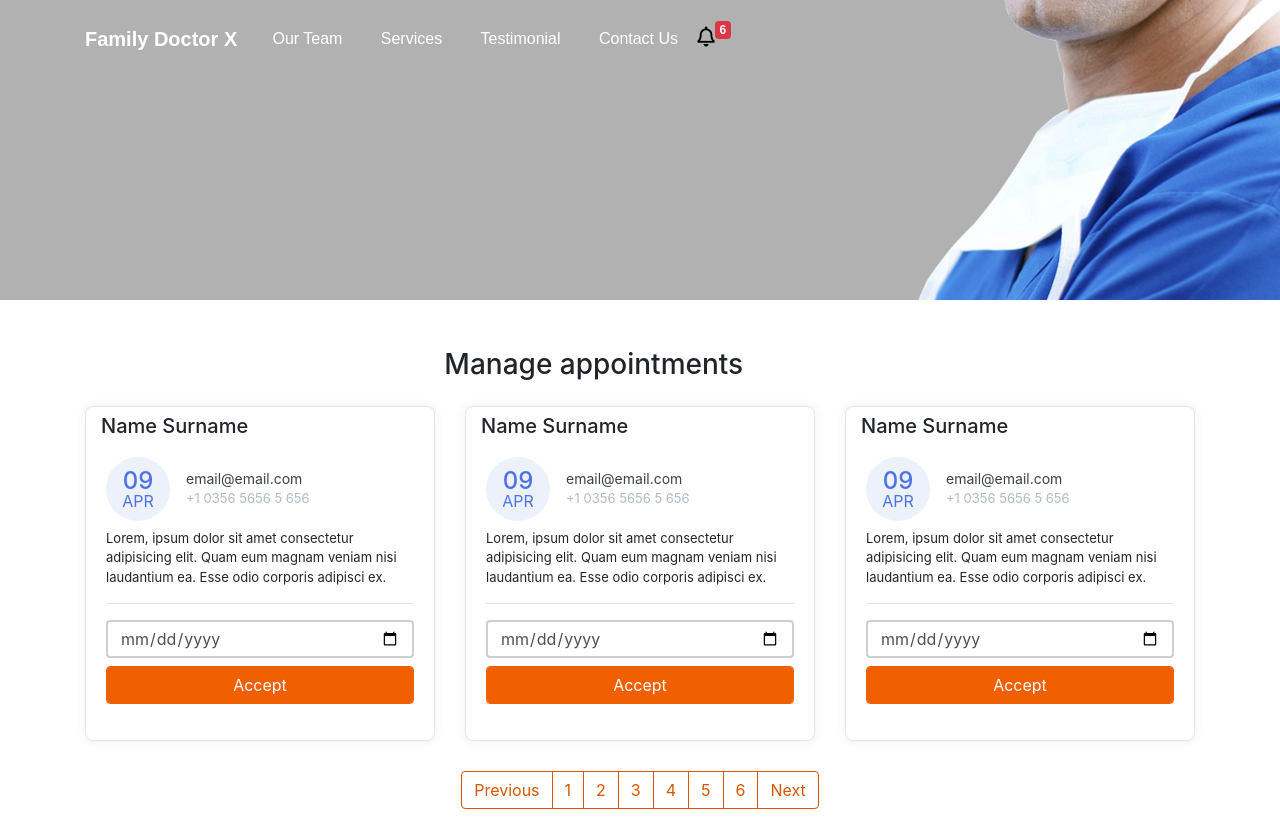
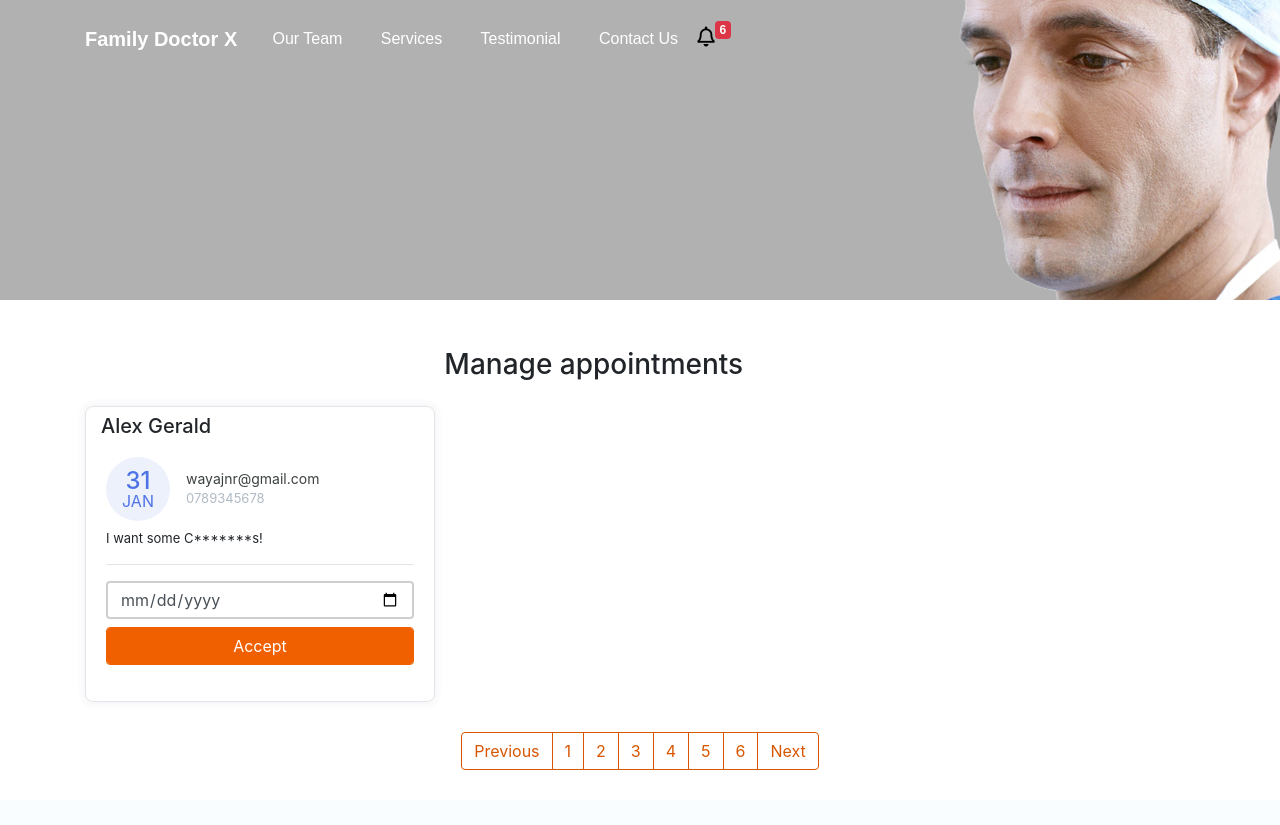
Before and after one commit to alexwaya/bjango, a Django app: page /manage-appointments/ in a window 1280 px wide. After the commit the page ends 770 px from the top, so only its background shows below. Run offline with Django 4.2, Linux system fonts and the light colour scheme; data comes from the database, SQL or seed files in the repository; some libraries are stand-ins or nearby versions.

Commit message:
register appointments on admin dashboard

```diff
--- a/doctor/views.py
+++ b/doctor/views.py
@@ -1,4 +1,5 @@
 from email import message
+from multiprocessing import context
 from django.shortcuts import render
 from django.http import HttpResponse, HttpResponseRedirect
 from django.views.generic.base import TemplateView
@@ -56,3 +57,12 @@
 class ManageAppointmentTemplateView(TemplateView):
     template_name = "manage-appointments.html"
     login_required = True
+
+    def get_context_data(self,*args, **kwargs):
+        context = super().get_context_data(*args, **kwargs)
+        appointments = Appointment.objects.all()
+        context.update({
+            "appointments":appointments,
+            "title":"Manage",
+        })
+        return context
--- a/templates/base.html
+++ b/templates/base.html
@@ -6,7 +6,7 @@
   <meta charset="utf-8">
   <meta name="viewport" content="width=device-width, initial-scale=1, shrink-to-fit=no">
   <meta http-equiv="x-ua-compatible" content="ie=edge">
-  <title>Family Doctor</title>
+  <title>{{title}}</title>
   <!-- Bootstrap core CSS -->
   <link href="{% static '' %}css/bootstrap.min.css" rel="stylesheet">
   <link rel="stylesheet" href="https://cdnjs.cloudflare.com/ajax/libs/font-awesome/5.15.3/css/all.min.css" />
--- a/templates/manage-appointments.html
+++ b/templates/manage-appointments.html
@@ -348,25 +348,26 @@
             </h3>
         </div>
         <div class="row">
+          {% for app in appointments %}
             <div class="col-lg-4">
                 <div class="card card-margin">
                     <div class="card-header no-border">
-                        <h5 class="card-title">Name Surname</h5>
+                        <h5 class="card-title">{{app.first_name}} {{app.last_name}}</h5>
                     </div>
                     <div class="card-body pt-0">
                         <div class="widget-49">
                             <div class="widget-49-title-wrapper">
                                 <div class="widget-49-date-primary">
-                                    <span class="widget-49-date-day">09</span>
-                                    <span class="widget-49-date-month">apr</span>
+                                    <span class="widget-49-date-day">{{app.sent_date|date:"d"}}</span>
+                                    <span class="widget-49-date-month">{{app.sent_date|date:"M"}}</span>
                                 </div>
                                 <div class="widget-49-meeting-info">
-                                    <span class="widget-49-pro-title">email@email.com</span>
-                                    <span class="widget-49-meeting-time">+1 0356 5656 5 656</span>
+                                    <span class="widget-49-pro-title">{{app.email}}</span>
+                                    <span class="widget-49-meeting-time">{{app.phone}}</span>
                                 </div>
                             </div>
                             <div class="widget-49-meeting-points">
-                                <span>Lorem, ipsum dolor sit amet consectetur adipisicing elit. Quam eum magnam veniam nisi laudantium ea. Esse odio corporis adipisci ex.</span>
+                                <span>{{app.request}}</span>
                             </div>
                             <hr class="w-100">
                             <div class="form-group">
@@ -379,68 +380,7 @@
                     </div>
                 </div>
             </div>
-            <div class="col-lg-4">
-                <div class="card card-margin">
-                    <div class="card-header no-border">
-                        <h5 class="card-title">Name Surname</h5>
-                    </div>
-                    <div class="card-body pt-0">
-                        <div class="widget-49">
-                            <div class="widget-49-title-wrapper">
-                                <div class="widget-49-date-primary">
-                                    <span class="widget-49-date-day">09</span>
-                                    <span class="widget-49-date-month">apr</span>
-                                </div>
-                                <div class="widget-49-meeting-info">
-                                    <span class="widget-49-pro-title">email@email.com</span>
-                                    <span class="widget-49-meeting-time">+1 0356 5656 5 656</span>
-                                </div>
-                            </div>
-                            <div class="widget-49-meeting-points">
-                                <span>Lorem, ipsum dolor sit amet consectetur adipisicing elit. Quam eum magnam veniam nisi laudantium ea. Esse odio corporis adipisci ex.</span>
-                            </div>
-                            <hr class="w-100">
-                            <div class="form-group">
-                                <input type="date" name="date" class="form-control mb-2"
-                                    placeholder="dd-mm-yyyy" value=""
-                                    min="1997-01-01" max="2030-12-31">
-                                <input class="btn-block btn-primary form-control" type="submit" value="Accept">
-                            </div>
-                        </div>
-                    </div>
-                </div>
-            </div>
-            <div class="col-lg-4">
-                <div class="card card-margin">
-                    <div class="card-header no-border">
-                        <h5 class="card-title">Name Surname</h5>
-                    </div>
-                    <div class="card-body pt-0">
-                        <div class="widget-49">
-                            <div class="widget-49-title-wrapper">
-                                <div class="widget-49-date-primary">
-                                    <span class="widget-49-date-day">09</span>
-                                    <span class="widget-49-date-month">apr</span>
-                                </div>
-                                <div class="widget-49-meeting-info">
-                                    <span class="widget-49-pro-title">email@email.com</span>
-                                    <span class="widget-49-meeting-time">+1 0356 5656 5 656</span>
-                                </div>
-                            </div>
-                            <div class="widget-49-meeting-points">
-                                <span>Lorem, ipsum dolor sit amet consectetur adipisicing elit. Quam eum magnam veniam nisi laudantium ea. Esse odio corporis adipisci ex.</span>
-                            </div>
-                            <hr class="w-100">
-                            <div class="form-group">
-                                <input type="date" name="date" class="form-control mb-2"
-                                    placeholder="dd-mm-yyyy" value=""
-                                    min="1997-01-01" max="2030-12-31">
-                                <input class="btn-block btn-primary form-control" type="submit" value="Accept">
-                            </div>
-                        </div>
-                    </div>
-                </div>
-            </div>
+          {% endfor %}
         </div>
 
         <div class="wrapper">
```
